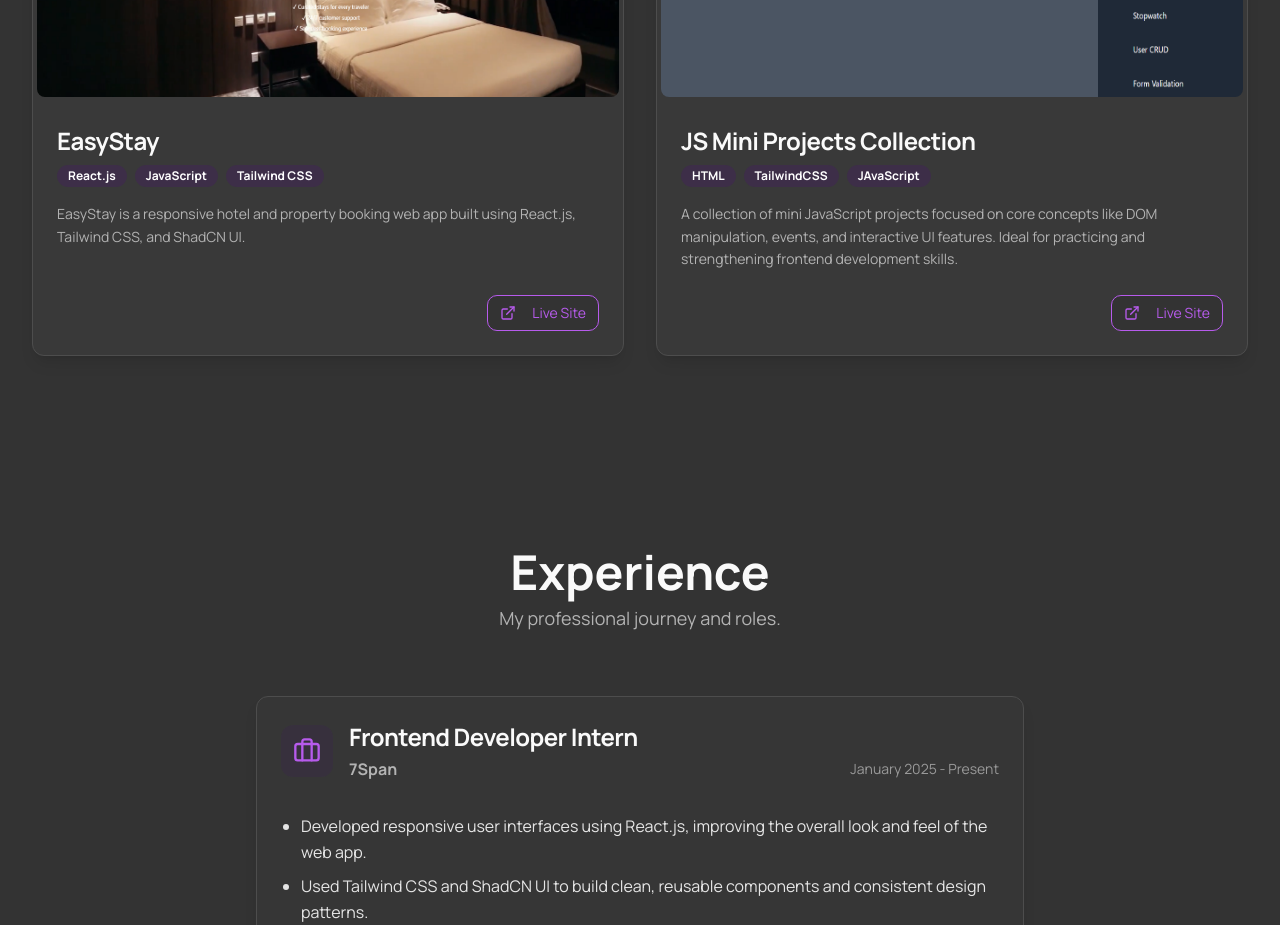
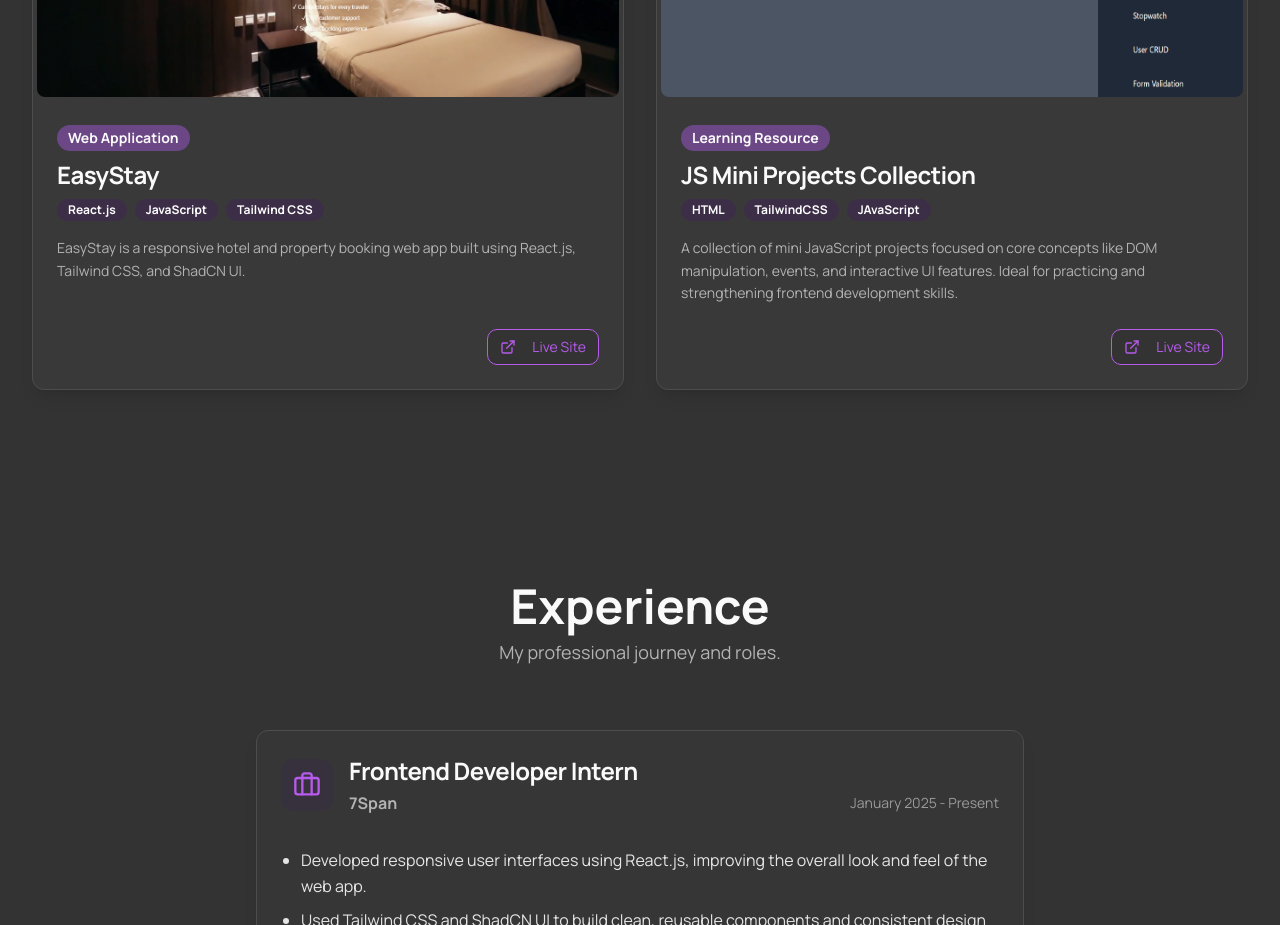
Before and after one commit to dhruvpanchal-271103/Dhruv-Portfolio, a Next.js app: page / in a window 1280 px wide. Shown: the part 1260-2185 px from the top of the page. Built offline with nearby package versions, Linux system fonts and the light colour scheme.

Commit message:
Add tags to each project in the projection section to indicate its type

```diff
--- a/src/components/project-card.tsx
+++ b/src/components/project-card.tsx
@@ -25,6 +25,11 @@ export default function ProjectCard({ project }: ProjectCardProps) {
         </div>
       </CardHeader>
       <CardContent className="p-6 flex-grow">
+        {project.category && (
+          <Badge variant="secondary" className="mb-2 text-sm">
+            {project.category}
+          </Badge>
+        )}
         <CardTitle className="font-headline text-2xl mb-2 text-foreground">{project.title}</CardTitle>
         <div className="flex flex-wrap gap-2 mb-4">
           {project.tags.map((tag) => (
--- a/src/components/sections/projects-section.tsx
+++ b/src/components/sections/projects-section.tsx
@@ -8,6 +8,7 @@ const featuredProjects: Project[] = [
   {
     id: "1",
     title: "EasyStay",
+    category: "Web Application",
     description: "EasyStay is a responsive hotel and property booking web app built using React.js, Tailwind CSS, and ShadCN UI.",
     imageUrl: "/images/easystay.png",
     imageHint: "hotel booking interface",
@@ -17,6 +18,7 @@ const featuredProjects: Project[] = [
   {
     id: "2",
     title: "JS Mini Projects Collection",
+    category: "Learning Resource",
     description: "A collection of mini JavaScript projects focused on core concepts like DOM manipulation, events, and interactive UI features. Ideal for practicing and strengthening frontend development skills.",
     imageUrl: "/images/Tasks.png",
     imageHint: "JS Mini Projects Collection",
--- a/src/lib/types.ts
+++ b/src/lib/types.ts
@@ -4,6 +4,7 @@ export type Project = {
   description: string;
   imageUrl: string;
   imageHint?: string;
+  category: string; // Added category field
   tags: string[];
   liveUrl?: string;
   repoUrl?: string;
```
